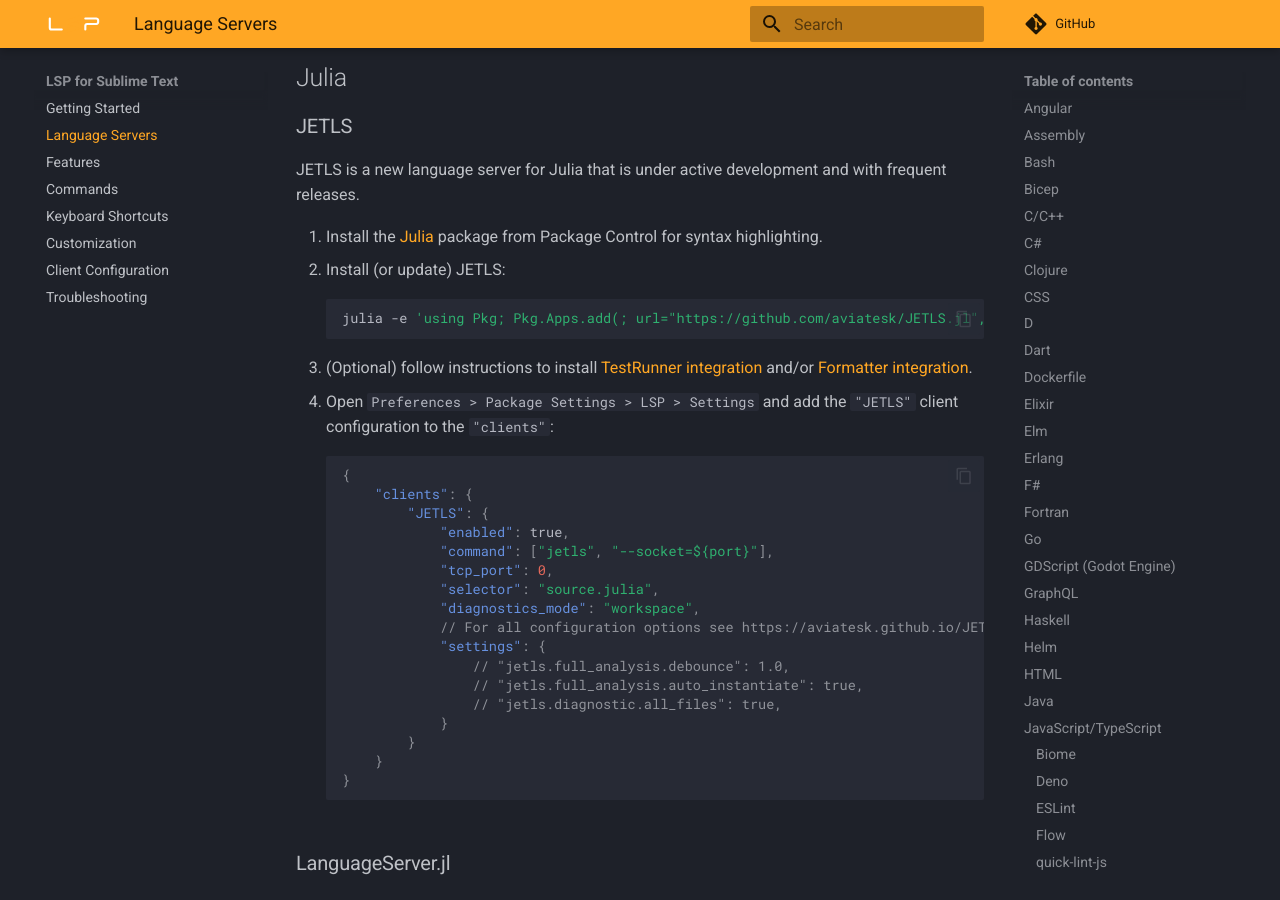
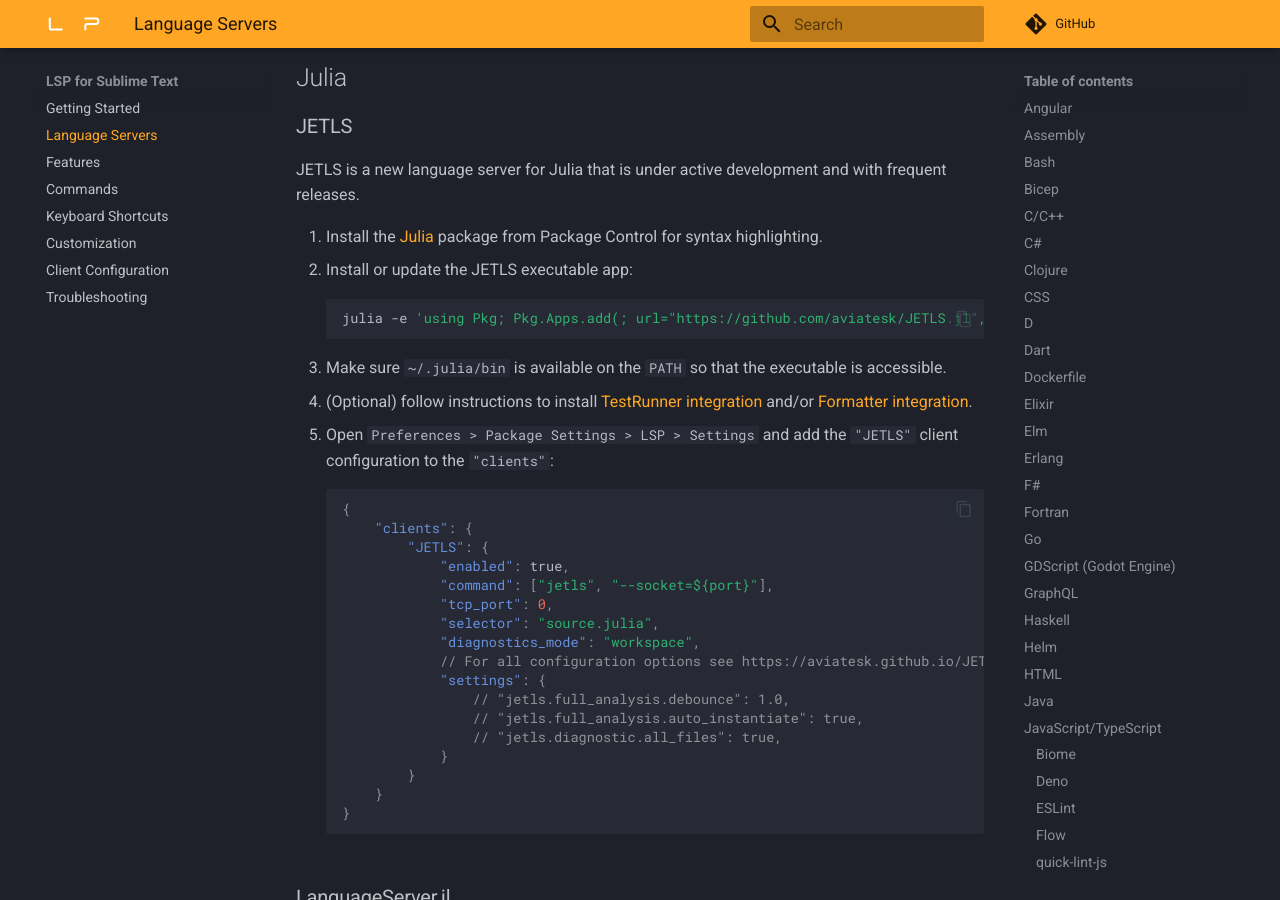
Before and after one commit to sublimelsp/LSP, an MkDocs documentation site: the page built from docs/src/language_servers.md, in a window 1280 px wide and 900 px high, scrolled down 8076 px. Built offline with MkDocs 1.6.1 and Material for MkDocs 9.7.7, drawn with Linux system fonts in a browser that asks for light colours; comment, search, counter and statistics services are not loaded.

Commit message:
Forgot one step

````diff
--- a/docs/src/language_servers.md
+++ b/docs/src/language_servers.md
@@ -320,14 +320,15 @@
 JETLS is a new language server for Julia that is under active development and with frequent releases.
 
 1. Install the [Julia](https://packages.sublimetext.io/packages/Julia) package from Package Control for syntax highlighting.
-2. Install (or update) JETLS:
+2. Install or update the JETLS executable app:
 
     ```sh
     julia -e 'using Pkg; Pkg.Apps.add(; url="https://github.com/aviatesk/JETLS.jl", rev="release")'
     ```
 
-3. (Optional) follow instructions to install [TestRunner integration](https://aviatesk.github.io/JETLS.jl/testrunner/) and/or [Formatter integration](https://aviatesk.github.io/JETLS.jl/formatting/).
-4. Open `Preferences > Package Settings > LSP > Settings` and add the `"JETLS"` client configuration to the `"clients"`:
+3. Make sure `~/.julia/bin` is available on the `PATH` so that the executable is accessible.
+4. (Optional) follow instructions to install [TestRunner integration](https://aviatesk.github.io/JETLS.jl/testrunner/) and/or [Formatter integration](https://aviatesk.github.io/JETLS.jl/formatting/).
+5. Open `Preferences > Package Settings > LSP > Settings` and add the `"JETLS"` client configuration to the `"clients"`:
 
     ```jsonc
     {
````
